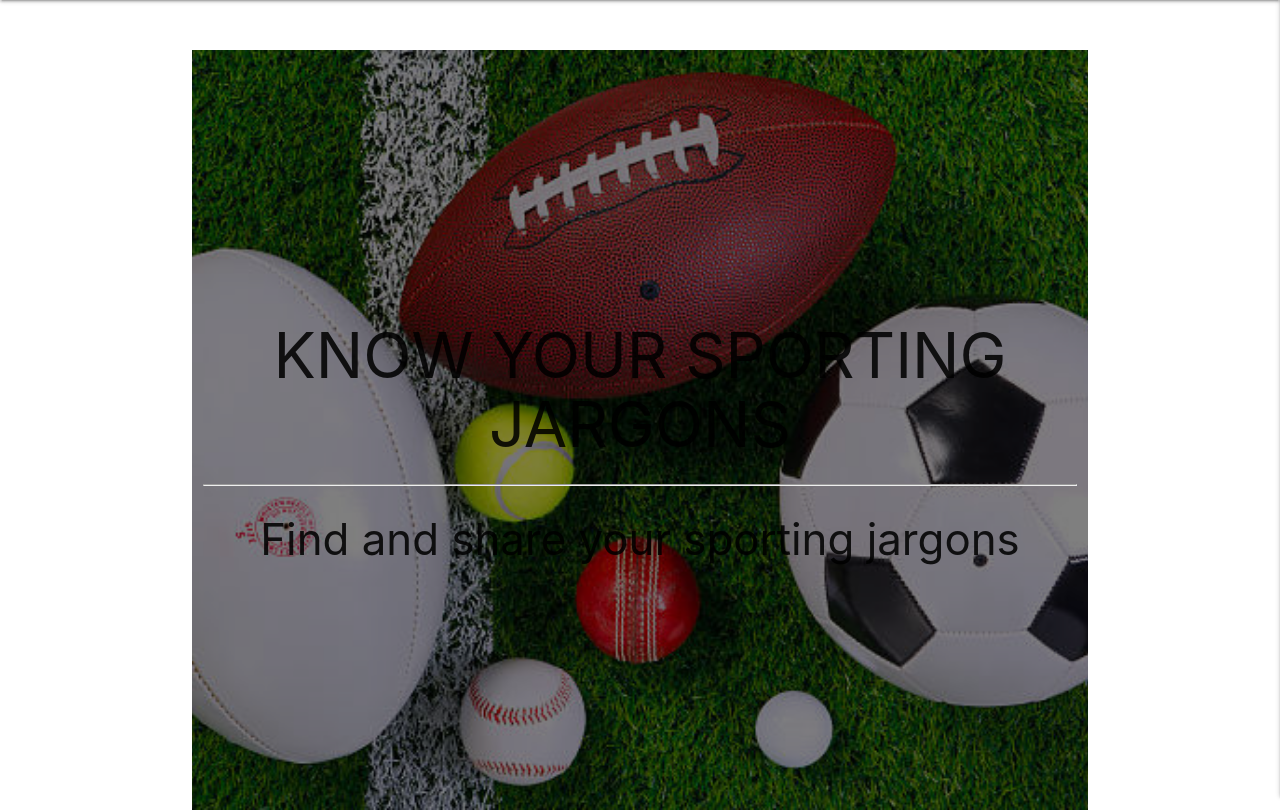
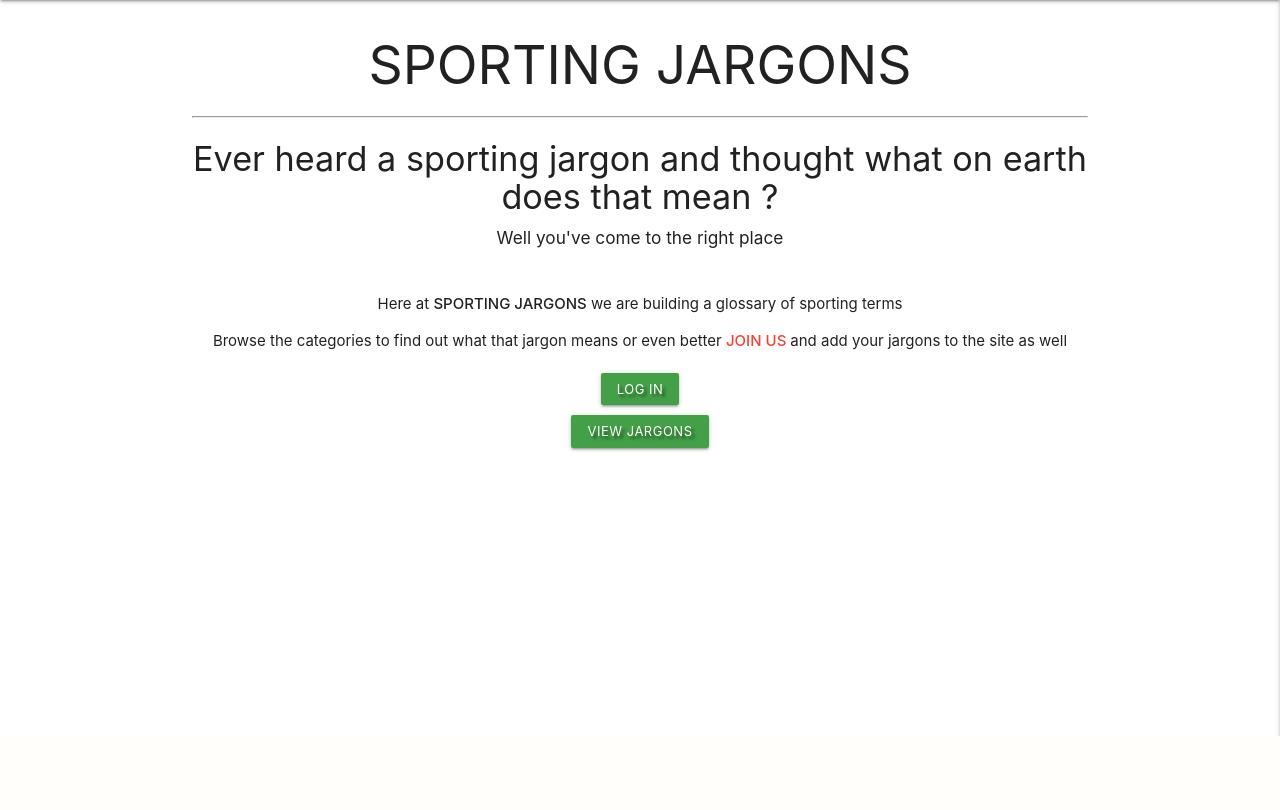
Before and after one commit to Code-Institute-Submissions/martinjohnson26-Milestone3, a Flask app: page / in a window 1280 px wide. Shown: the part 64-874 px from the top of the page. After the commit the page ends 800 px from the top, so only its background shows below. Run offline with Flask 2, Linux system fonts and the light colour scheme; some libraries are stand-ins or nearby versions.

Commit message:
Remove image from home page, replace with text and add link buttons to register , log in and view jargons

```diff
--- a/app.py
+++ b/app.py
@@ -37,6 +37,7 @@ def get_jargons():
     k_o = mongo.db.jargons.find({"jargon_index": "K-O"})
     p_t = mongo.db.jargons.find({"jargon_index": "P-T"})
     u_z = mongo.db.jargons.find({"jargon_index": "U-Z"})
+
     return render_template(
         'jargons.html', A_E=a_e, F_J=f_j, K_O=k_o, P_T=p_t, U_Z=u_z)
 
--- a/static/css/style.css
+++ b/static/css/style.css
@@ -1,28 +1,3 @@
-.home-image {
-  height: calc(100vh - 40px);
-  background: url(../images/backgroundImage.jpg) no-repeat bottom right fixed;
-  -webkit-background-size: cover;
-  -moz-background-size: cover;
-  -o-background-size: cover;
-  background-size: cover;
-  background-position: center;
-  display: flex;
-  align-items: center;
-  justify-content: center;
-  position: relative;
-  margin-top: 50px;
-}
-
-.opacity {
-  background: rgba(0,0,0,0.5);
-    width: -webkit-fill-available;
-    height: calc(100vh - 40px);
-    background-size: cover;
-    display: flex;
-    align-items: center;
-    margin-bottom: 0px;
-}
-
 .text-shadow {
     text-shadow: 3px 3px 3px rgba(0, 0, 0, 0.5);
 }
@@ -33,3 +8,7 @@
     justify-content: center;
     font-weight: 600;
 }
+.login-btn,
+.jargon-btn{
+    margin: 5px;
+}
--- a/templates/base.html
+++ b/templates/base.html
@@ -1,16 +1,20 @@
 <!DOCTYPE html>
 <html lang="en">
+
 <head>
     <meta charset="UTF-8">
     <meta name="viewport" content="width=device-width, initial-scale=1.0">
     <link rel="stylesheet" href="https://cdnjs.cloudflare.com/ajax/libs/font-awesome/5.15.1/css/all.min.css"
-        integrity="sha512-+4zCK9k+qNFUR5X+cKL9EIR+ZOhtIloNl9GIKS57V1MyNsYpYcUrUeQc9vNfzsWfV28IaLL3i96P9sdNyeRssA==" crossorigin="anonymous" />
-    <link rel="stylesheet" href="https://cdnjs.cloudflare.com/ajax/libs/materialize/1.0.0/css/materialize.min.css" type ="text/css">
+        integrity="sha512-+4zCK9k+qNFUR5X+cKL9EIR+ZOhtIloNl9GIKS57V1MyNsYpYcUrUeQc9vNfzsWfV28IaLL3i96P9sdNyeRssA=="
+        crossorigin="anonymous" />
+    <link rel="stylesheet" href="https://cdnjs.cloudflare.com/ajax/libs/materialize/1.0.0/css/materialize.min.css"
+        type="text/css">
     <link rel="stylesheet" href="{{ url_for('static', filename='css/style.css') }}" type="text/css">
     {% block styles %}
     {% endblock %}
     <title>Sporting Jargons</title>
 </head>
+
 <body>
 
     <!-- Top NavBar -->
@@ -32,10 +36,11 @@
             </ul>
         </div>
     </nav>
-
     <!-- Mobile NavBar -->
     <ul class="sidenav" id="mobile-demo">
-            <li><h4 class="center-align green-text text-darken 4">Know Your Sporting Jargons</h4></li>
+        <li>
+            <h4 class="center-align green-text text-darken 4">Sporting Jargons</h4>
+        </li>
         <li><a href="{{ url_for('home') }}">Home</a></li>
         <li><a href="{{ url_for('get_jargons')}}">Jargons</a></li>
         {% if session.user %}
@@ -47,9 +52,6 @@
         <li><a href="{{ url_for('register') }}">Register</a></li>
         {% endif %}
     </ul>
-
-
-
     <section>
         <!-- flash messages -->
         {% with messages = get_flashed_messages() %}
@@ -68,10 +70,12 @@
         {% endblock %}
     </main>
 
-    <script src="https://code.jquery.com/jquery-3.5.1.min.js" integrity="sha256-9/aliU8dGd2tb6OSsuzixeV4y/faTqgFtohetphbbj0=" crossorigin="anonymous"></script>
+    <script src="https://code.jquery.com/jquery-3.5.1.min.js"
+        integrity="sha256-9/aliU8dGd2tb6OSsuzixeV4y/faTqgFtohetphbbj0=" crossorigin="anonymous"></script>
     <script src="https://cdnjs.cloudflare.com/ajax/libs/materialize/1.0.0/js/materialize.min.js"></script>
     <script src="{{ url_for('static', filename='js/script.js') }}"></script>
     {% block scripts %}
     {% endblock %}
 </body>
+
 </html>
--- a/templates/home.html
+++ b/templates/home.html
@@ -2,17 +2,27 @@
 {% block content %}
 
 <div class="container-fluid">
-    <div class="home-image">
-        <div class="row opacity">
-            <div class="col s12 center-align">
-                <div class="caption text-center">
-                    <h1>KNOW YOUR SPORTING JARGONS</h1>
-                    <hr>
-                    <h3>Find and share your sporting jargons</h3>
-                </div>
-            </div>
+    <div class="col s12 center-align">
+        <div class="caption text-center">
+            <h2>SPORTING JARGONS</h2>
+            <hr>
+            <h4>Ever heard a sporting jargon and thought what on earth does that mean ?</h4>
+            <h6> Well you've come to the right place</h6>
+            <br>
+            <p> Here at <strong>SPORTING JARGONS</strong> we are building a glossary of sporting terms</p>
+            <p> Browse the categories to find out what that jargon means or even better <strong><a
+                        href="{{ url_for('register') }}" class="red-text">JOIN US </a></strong>and add your jargons to
+                the site as well</p>
+        </div>
+    </div>
+    <div class="row">
+        <div class="col s12 center-align login-btn">
+            <a href="{{ url_for('login') }}" class="waves-effect btn-small green darken-1 text-shadow">Log In</a>
+        </div>
+        <div class="col s12 center-align jargon-btn">
+            <a href="{{ url_for('get_jargons') }}" class="waves-effect btn-small green darken-1 text-shadow">View
+                Jargons</a>
         </div>
     </div>
 </div>
-
 {% endblock %}
--- a/templates/jargons.html
+++ b/templates/jargons.html
@@ -154,4 +154,6 @@
         </li>
     </ul>
 </div>
+
+
 {% endblock %}
```
Also changed, not shown: templates/add_jargon.html (+3 -8 lines), templates/edit_jargon.html (+4 -8 lines), templates/login.html (+4 -6 lines), templates/profile.html (+3 -5 lines), templates/register.html (+4 -9 lines), README.md. Lines whose indentation alone changed are shown as unchanged.
